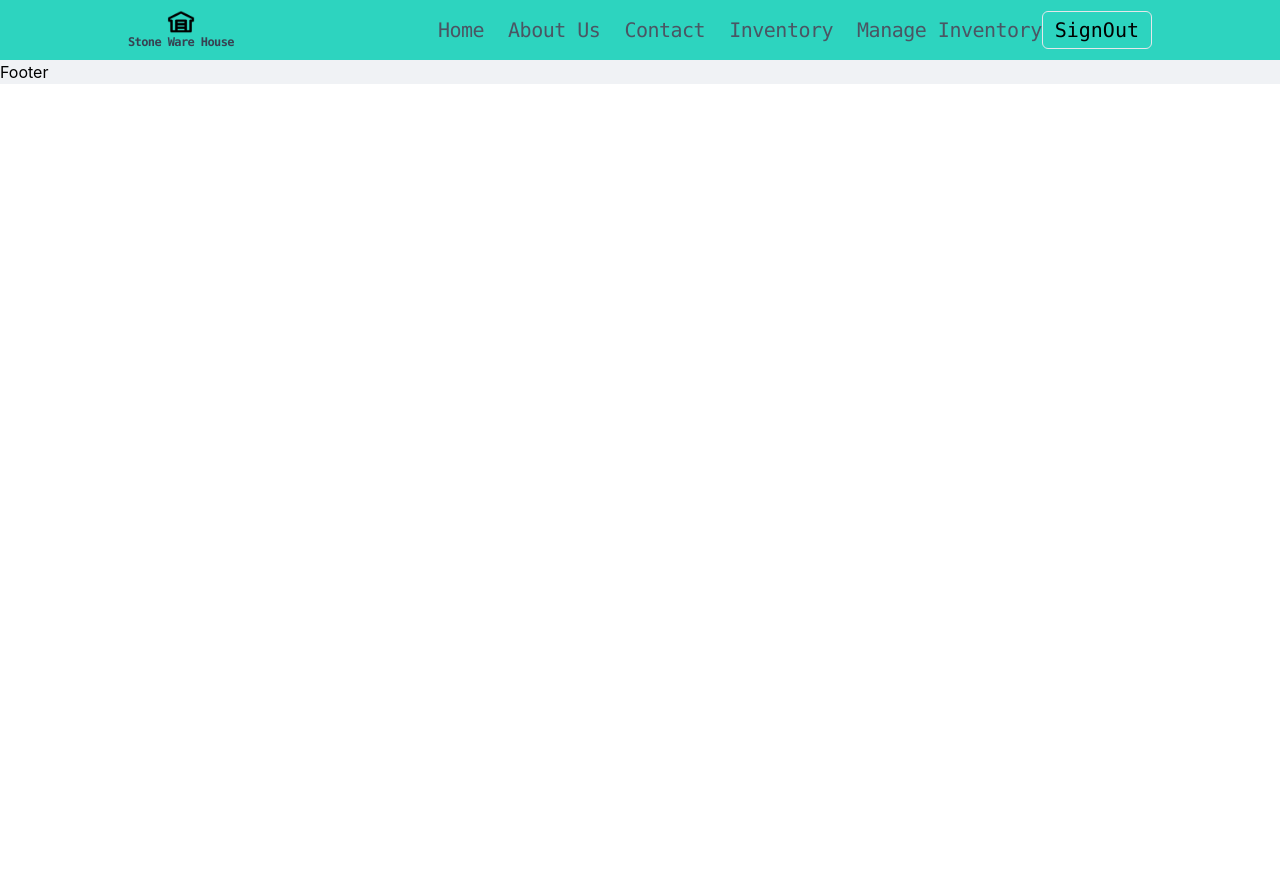
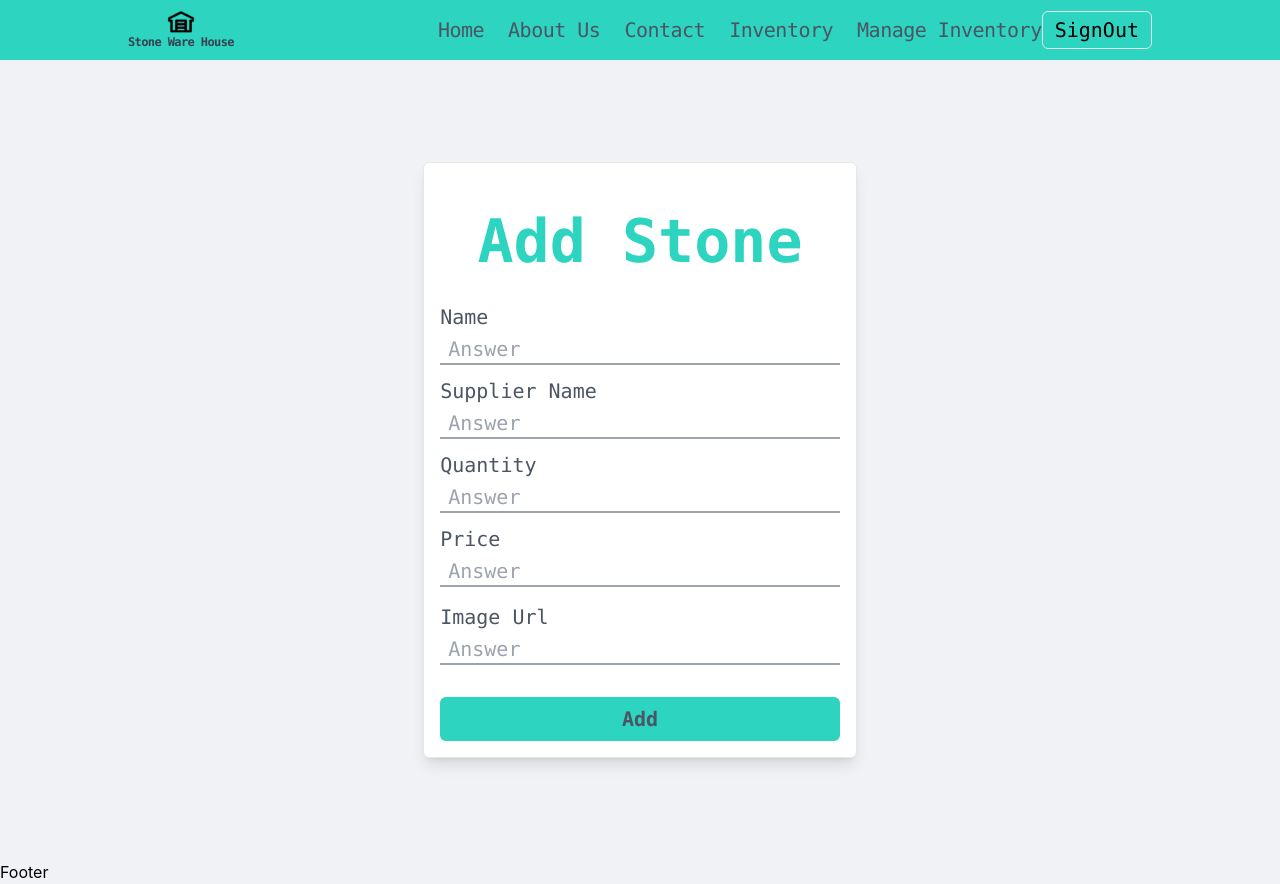
Before and after one commit to Tanvir-Alam625/stone-ware-house-management, a React (Create React App) app: page /add in a window 1280 px wide. Before the commit the page ends 800 px from the top, so only its background shows below. Built offline with nearby package versions, Linux system fonts and the light colour scheme; no server answers; sample sign-in values are in the browser's storage.

Commit message:
addItem component design  done

```diff
--- a/src/components/AddItem/AddItem.js
+++ b/src/components/AddItem/AddItem.js
@@ -1,7 +1,104 @@
 import React from "react";
 
 const AddItem = () => {
-  return <div></div>;
+  // input style
+  const inputStyle =
+    " w-full outline-0 px-2 border-b-2 border-gray-400 focus:border-teal-500  valid:border-teal-500 text-sm pt-1 md:text-xl text-teal-500";
+  return (
+    <section className="min-h-screen max-w-[1100px] mx-auto text-gray-600 font-mono flex justify-center items-center px-2">
+      <div className="add-item w-full md:w-2/3 lg:w-2/5 md:p-4 p-2 rounded-md shadow-lg border bg-[#FFFFFF]">
+        <div className="heading mb-6">
+          <h2 className="text-2xl font-semibold md:text-6xl my-8 text-center text-teal-400">
+            Add Stone
+          </h2>
+        </div>
+        <form>
+          <div className="form-group w-full my-3">
+            <label htmlFor="name" className=" text-sm md:text-xl">
+              Name
+            </label>
+            <br />
+            <input
+              type="text"
+              name="name"
+              id="name"
+              className={inputStyle}
+              required
+              placeholder="Answer"
+              autoComplete="off"
+            />
+          </div>
+          <div className="form-group w-full my-3">
+            <label htmlFor="Supplier" className=" text-sm md:text-xl">
+              Supplier Name
+            </label>
+            <br />
+            <input
+              type="text"
+              name="Supplier"
+              id="Supplier"
+              className={inputStyle}
+              required
+              placeholder="Answer"
+              autoComplete="off"
+            />
+          </div>
+          <div className="form-group w-full my-3">
+            <label htmlFor="quantity" className=" text-sm md:text-xl">
+              Quantity
+            </label>
+            <br />
+            <input
+              type="number"
+              name="quantity"
+              id="quantity"
+              className={inputStyle}
+              required
+              placeholder="Answer"
+              autoComplete="off"
+            />
+          </div>
+          <div className="form-group w-full my-3">
+            <label htmlFor="price" className=" text-sm md:text-xl">
+              Price
+            </label>
+            <br />
+            <input
+              type="number"
+              name="price"
+              id="price"
+              className={inputStyle}
+              required
+              placeholder="Answer"
+              autoComplete="off"
+            />
+          </div>
+          <div className="form-group w-full my-4">
+            <label htmlFor="img-url" className=" text-sm md:text-xl">
+              Image Url
+            </label>
+            <br />
+            <input
+              type="text"
+              name="img-url"
+              id="img-url"
+              className={inputStyle}
+              required
+              placeholder="Answer"
+              autoComplete="off"
+            />
+          </div>
+          <button
+            type="submit"
+            // disabled={!check ? true : false}
+            className={`w-full  duration-200 ease-in-out py-2 hover:text-white rounded-md bg-teal-400 hover:bg-teal-500 cursor-pointer text-sm md:text-xl font-bold mt-4 `}
+          >
+            Add
+          </button>
+        </form>
+      </div>
+    </section>
+  );
 };
 
 export default AddItem;
--- a/src/components/ManageInventory/ManageInventory.js
+++ b/src/components/ManageInventory/ManageInventory.js
@@ -8,6 +8,7 @@ import ManageItem from "./ManageItem";
 const ManageInventory = () => {
   const [stones, setStones] = useState([]);
   const [restoreStone, setRestoreStone] = useState(false);
+  const navigate = useNavigate();
   //---------------------------
   //data load
   //---------------------------
@@ -36,7 +37,6 @@ const ManageInventory = () => {
     }
   };
 
-  const navigate = useNavigate();
   return (
     <section className="max-w-[1100px] mx-auto font-mono  px-2">
       {/* page title  */}
```
